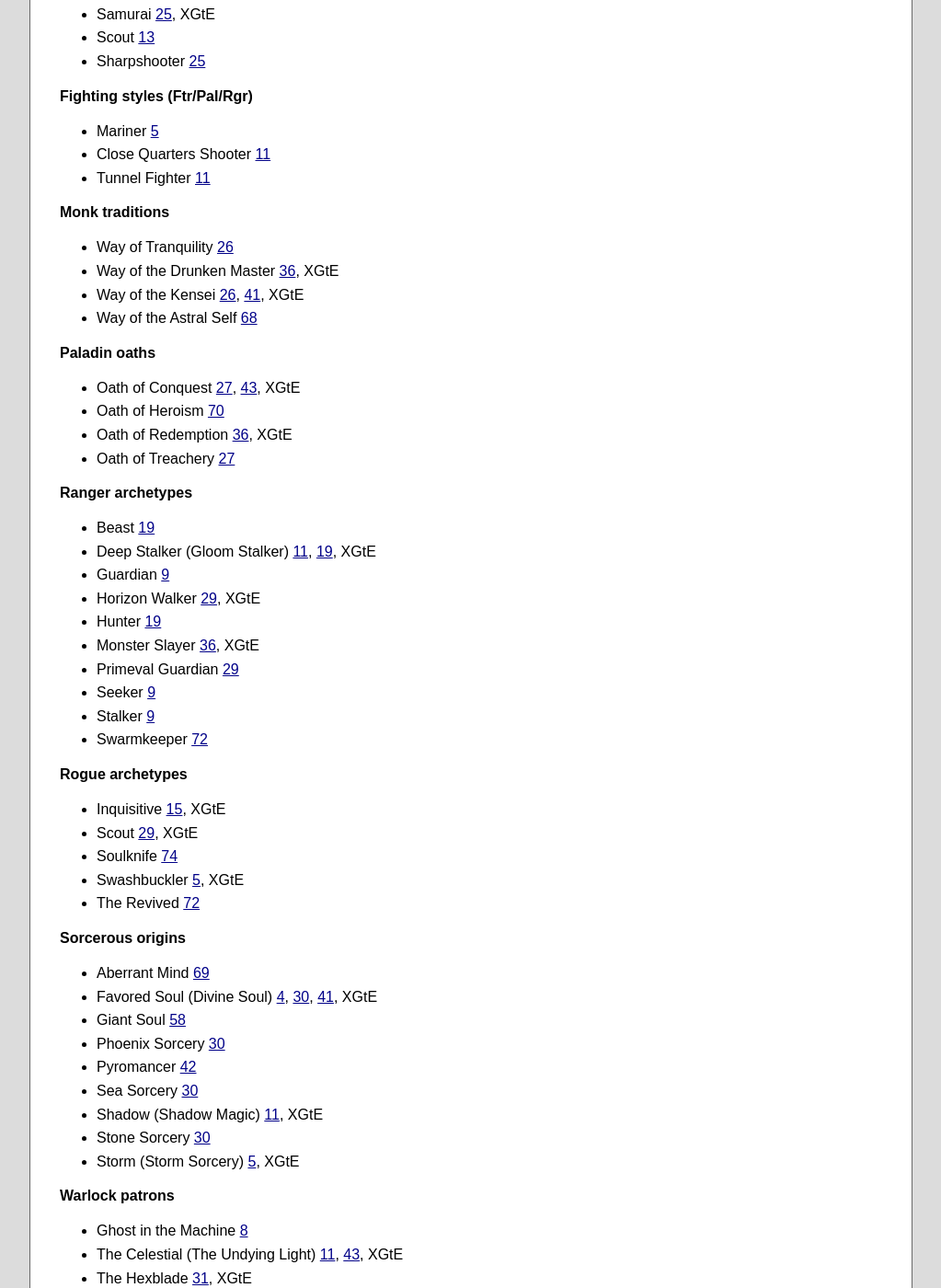
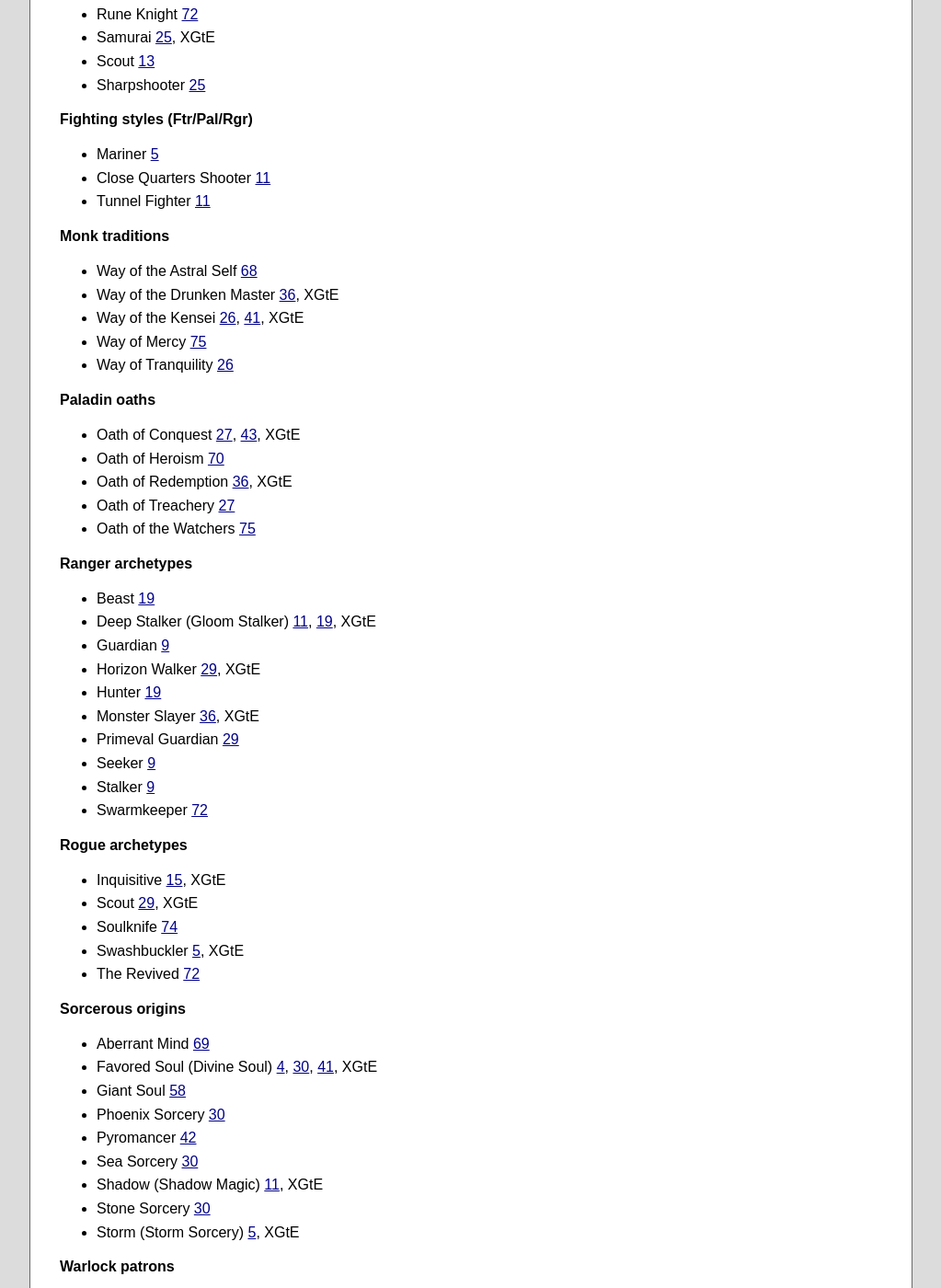
Before and after one commit to orbitalflower/orbitalflower.github.io, a Jekyll site: the page built from _posts/2017-06-21-5e-unearthed-arcana-index.md, in a window 1280 px wide and 1400 px high, scrolled down 4226 px. Shown: the whole window at 92% size, without its empty margins (128-1151 px from the left). Built offline with Jekyll 4.4.1, drawn with Linux system fonts in a browser that asks for light colours; some of the changed text lies outside the part shown.

Commit message:
First UA of 2020

```diff
--- a/_posts/2017-06-21-5e-unearthed-arcana-index.md
+++ b/_posts/2017-06-21-5e-unearthed-arcana-index.md
@@ -39,17 +39,17 @@
 - Warforged [63][]
 
 ### For characters of a certain class
-- Barbarian [21][], [41][], [68][],[73][]
+- Barbarian [21][], [41][], [68][], [73][], [75][]
 - Bard [13][], [22][], [41][], [53][], [70][],[73][]
 - Cleric [8][], [23][], [37][], [44][], [56][], [71][],[73][]
 - Druid [24][], [37][], [43][], [53][], [54][], [71][],[73][]
 - Fighter [5][], [11][], [13][], [15][], [25][], [41][], [43][], [54][],  [72][],[73][], [74][]
-- Monk [26][], [36][], [41][], [68][],[73][]
-- Paladin [5][], [8][], [11][], [27][], [36][], [37][], [43][], [70][],[73][]
-- Ranger [5][], [11][], [9][], [19][], [29][], [36][], [37][], [53][], [72][],[73][]
+- Monk [26][], [36][], [41][], [68][], [73][], [75][]
+- Paladin [5][], [8][], [11][], [27][], [36][], [37][], [43][], [70][],[73][], [75][]
+- Ranger [5][], [11][], [9][], [19][], [29][], [36][], [37][], [53][], [72][], [73][]
 - Rogue [5][], [15][], [72][],[73][], [74][]
 - Sorcerer [5][], [8][], [11][], [29][], [30][], [37][], [42][], [41][], [53][], [58][], [69][], [73][]
-- Warlock [8][], [11][], [12][], [18][], [31][], [37][], [43][], [53][], [69][], [73][]
+- Warlock [8][], [11][], [12][], [18][], [31][], [37][], [43][], [53][], [69][], [73][], [75][]
 - Wizard [2][], [8][], [12][], [18][], [31][], [35][], [37][], [53][], [54][], [69][], [71][], [73][], [74][]
 
 ## Content index by type
@@ -136,6 +136,7 @@
 
 #### Barbarian paths
 - Path of the Ancestral Guardian [21][], [41][], XGtE
+- Path of the Beast [75][]
 - Path of the Storm Herald [21][], XGtE
 - Path of the Zealot [21][], XGtE
 - Path of the Wild Soul [68][]
@@ -184,16 +185,18 @@
 - Tunnel Fighter [11][]
 
 #### Monk traditions
-- Way of Tranquility [26][]
+- Way of the Astral Self [68][]
 - Way of the Drunken Master [36][], XGtE
 - Way of the Kensei [26][], [41][], XGtE
-- Way of the Astral Self [68][]
+- Way of Mercy [75][]
+- Way of Tranquility [26][]
 
 #### Paladin oaths
 - Oath of Conquest [27][], [43][], XGtE
 - Oath of Heroism [70][]
 - Oath of Redemption [36][], XGtE
 - Oath of Treachery [27][]
+- Oath of the Watchers [75][]
 
 #### Ranger archetypes
 - Beast [19][]
@@ -230,6 +233,7 @@
 - The Celestial (The Undying Light) [11][], [43][], XGtE
 - The Hexblade [31][], XGtE
 - The Lurker in the Deep [69][]
+- The Noble Genie [75][]
 - The Raven Queen [31][]
 - The Seeker [18][]
 
@@ -598,6 +602,7 @@
 72. [Fighter, Ranger, and Rogue][72]
 73. [Class Feature Variants][73]
 74. [Fighter, Rogue, and Wizard][74]
+75. [Subclasses, Part 1][75]
 
 [1]:  https://dnd.wizards.com/articles/features/my-new-d20-modern-campaign "My New d20 Modern Campaign"
 [2]:  https://media.wizards.com/2015/downloads/dnd/UA_Eberron_v1.1.pdf "Eberron"
@@ -673,3 +678,4 @@
 [72]: https://media.wizards.com/2019/dnd/downloads/UA-RuneSwarmRevived.pdf "Fighter, Ranger, and Rogue"
 [73]: https://media.wizards.com/2019/dnd/downloads/UA-ClassFeatures.pdf "Class Feature Variants"
 [74]: https://media.wizards.com/2019/dnd/downloads/UA-PsychicSoulPsionics.pdf "Fighter, Rogue, and Wizard"
+[75]: https://media.wizards.com/2020/dnd/downloads/UA2020-Subclasses01.pdf "Subclasses, Part 1"
```
Also changed, not shown: other parts of _posts/2017-06-21-5e-unearthed-arcana-index.md (+2 -2 lines).
